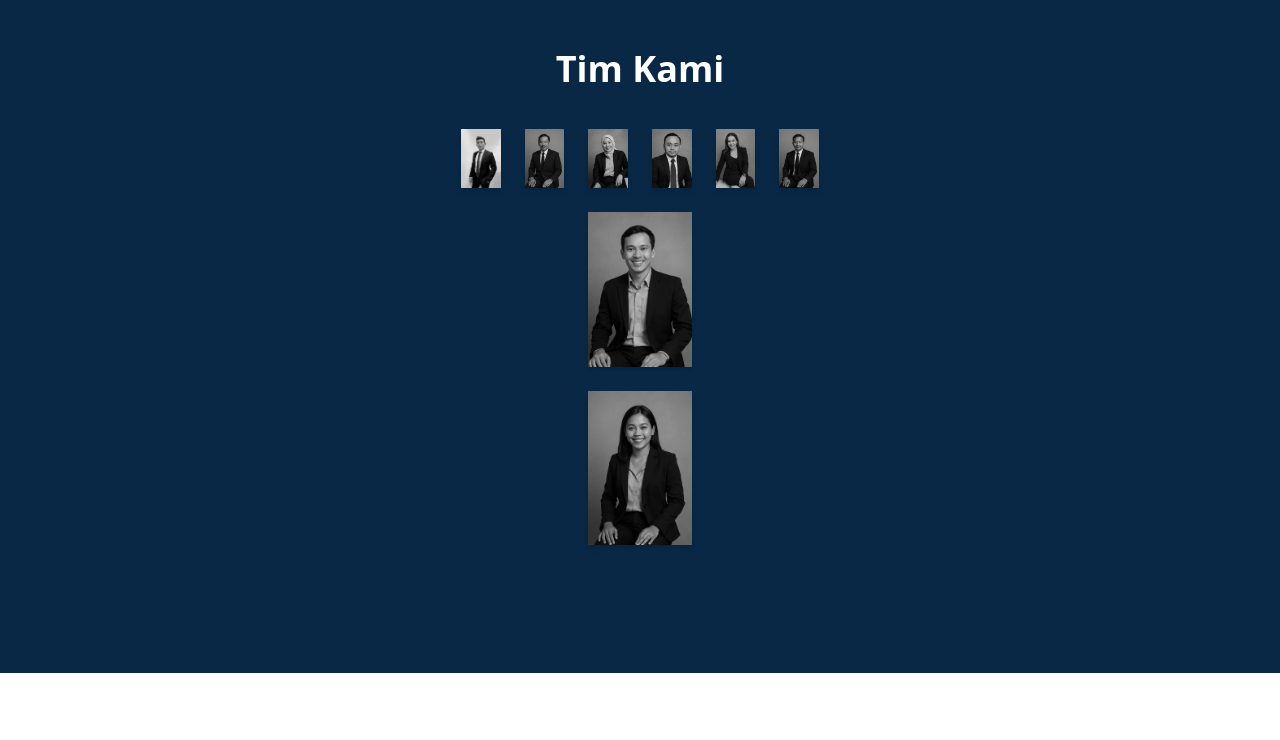
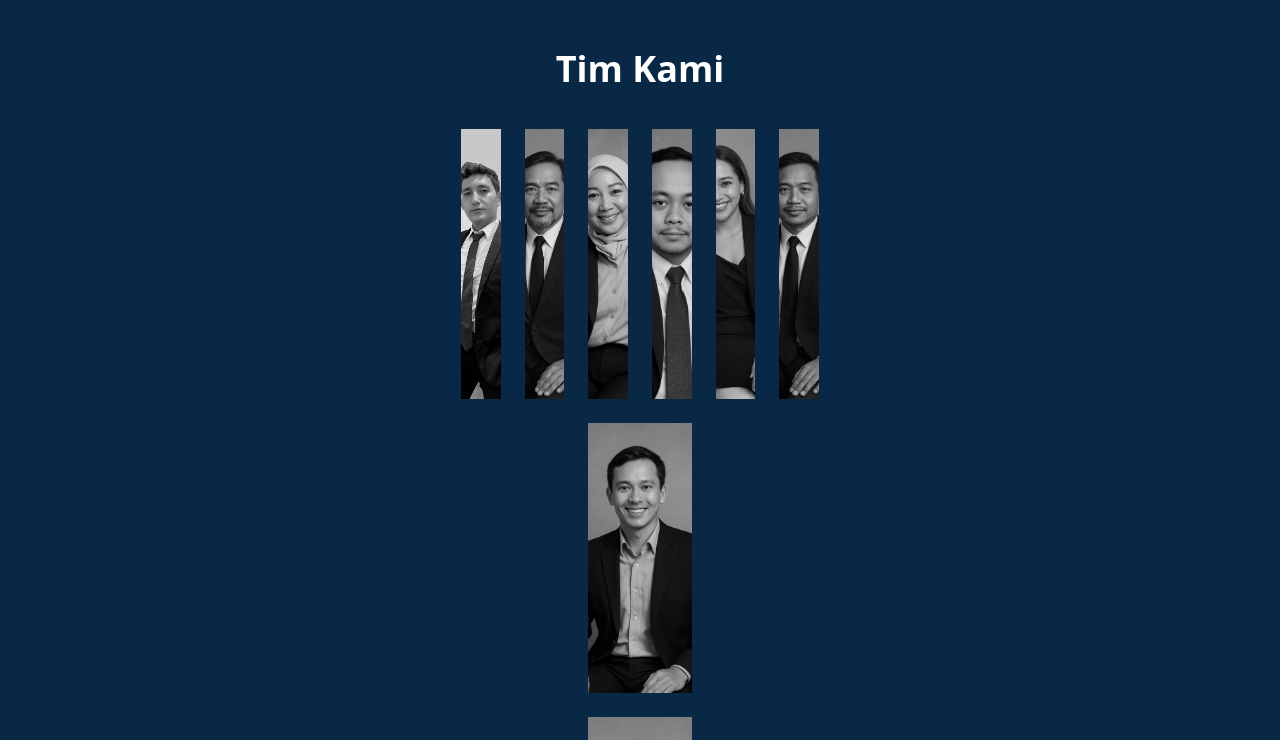
Before and after one commit to ProfAdri90/estetic-dinamis, a Next.js app: page / in a window 1280 px wide. Shown: the part 3607-4347 px from the top of the page. Built offline with nearby package versions, Linux system fonts and the light colour scheme.

Commit message:
Update TeamCard.jsx

```diff
--- a/components/TeamCard.jsx
+++ b/components/TeamCard.jsx
@@ -1,27 +1,33 @@
 // components/TeamCard.jsx
 import Image from "next/image";
+import { motion } from "framer-motion";
 
-export default function TeamCard({ image, name, title }) {
+export default function TeamCard({ name, title, image }) {
   return (
-    <div className="group relative w-[240px] aspect-[2/3] overflow-hidden shadow-md">
+    <motion.div
+      initial={{ opacity: 0, y: 20 }}
+      whileInView={{ opacity: 1, y: 0 }}
+      viewport={{ once: true }}
+      transition={{ duration: 0.6 }}
+      className="relative w-[180px] h-[270px] overflow-hidden"
+    >
+      <div className="relative w-full h-full group">
         <Image
           src={image}
           alt={name}
           fill
-        className="object-cover md:grayscale md:group-hover:grayscale-0 transition duration-500"
+          className="object-cover grayscale group-hover:grayscale-0 transition duration-500 ease-in-out"
         />
-
-      {/* INFO: langsung muncul di mobile, hover muncul di desktop */}
-      <div className="absolute bottom-0 left-0 w-full px-3 py-2
-        backdrop-blur-sm bg-black/60 text-white text-center
-        opacity-100 md:opacity-0 md:group-hover:opacity-100
-        translate-y-0 md:translate-y-full md:group-hover:translate-y-0
-        transition-all duration-500 ease-in-out">
-
-        <h3 className="text-sm font-semibold">{name}</h3>
-        <hr className="my-1 border-t border-gray-300 w-8 mx-auto" />
-        <p className="text-xs">{title}</p>
+        <div className="absolute bottom-0 w-full bg-black/60 text-white text-center py-2 opacity-0 group-hover:opacity-100 transition duration-500 ease-in-out hidden md:block">
+          <p className="text-sm font-semibold">{name}</p>
+          <p className="text-xs text-gray-200">{title}</p>
+        </div>
+        {/* Mobile: always show text */}
+        <div className="absolute bottom-0 w-full bg-black/60 text-white text-center py-2 md:hidden">
+          <p className="text-sm font-semibold">{name}</p>
+          <p className="text-xs text-gray-200">{title}</p>
         </div>
       </div>
+    </motion.div>
   );
 }
```
Lines whose indentation alone changed are shown as unchanged.
